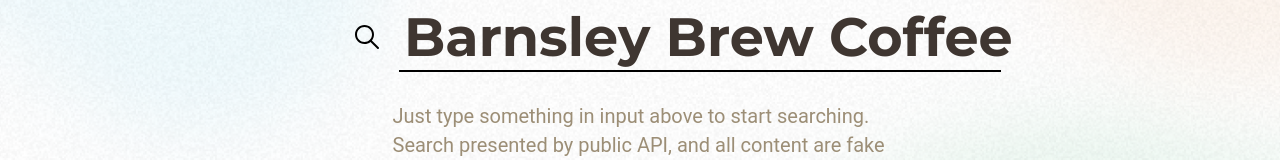
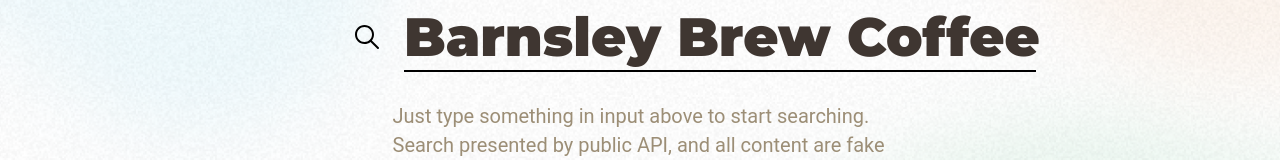
Before and after one commit to Kantrop/product-search-template, a React (Create React App) app: page / in a window 1280 px wide. Shown: the part 257-417 px from the top of the page. Built offline with nearby package versions, Linux system fonts and the light colour scheme.

Commit message:
refactoring #3

```diff
--- a/src/components/Header/Header.css
+++ b/src/components/Header/Header.css
@@ -1,4 +1,4 @@
-@import url('https://fonts.googleapis.com/css?family=Montserrat:100,100i,200,200i,300,300i,400,400i,500,500i,600,600i,700,700i,800,800i,900,900i&display=swap&subset=cyrillic');
+@import url('https://fonts.googleapis.com/css?family=Montserrat');
 
 header {
   height: 90px;
--- a/src/components/Input/Input.css
+++ b/src/components/Input/Input.css
@@ -1,4 +1,4 @@
-@import url('https://fonts.googleapis.com/css?family=Montserrat:100,100i,200,200i,300,300i,400,400i,500,500i,600,600i,700,700i,800,800i,900,900i&display=swap&subset=cyrillic');
+@import url('https://fonts.googleapis.com/css?family=Montserrat:900,900i&display=swap&subset=cyrillic');
 
 .search_info{
 	margin-top:120px;
@@ -41,8 +41,8 @@ input {
 }
 
 .search_line {
-    width: 600px;
-    transform: translate(60px, -10px);
+    width: 630px;
+    transform: translate(80px, -10px);
 }
 
 .bottom_text {
```
